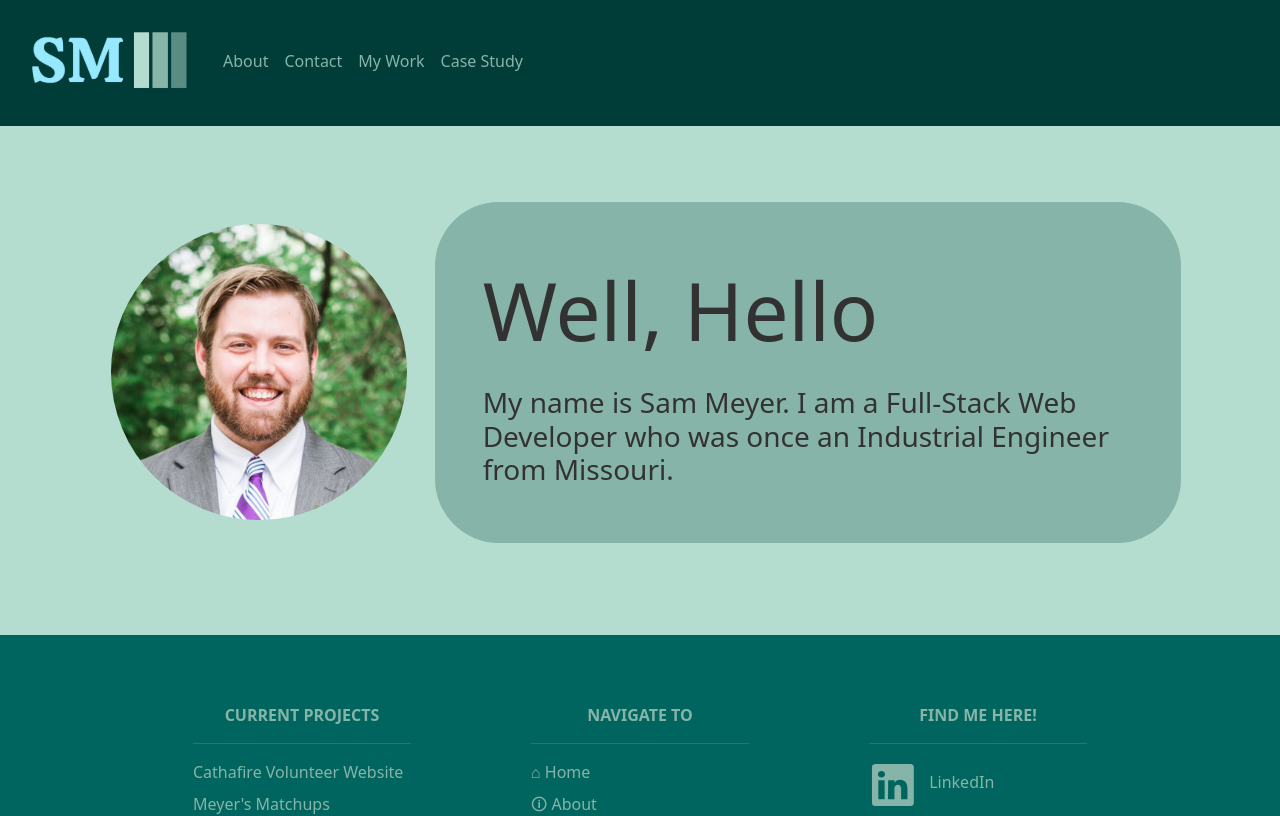
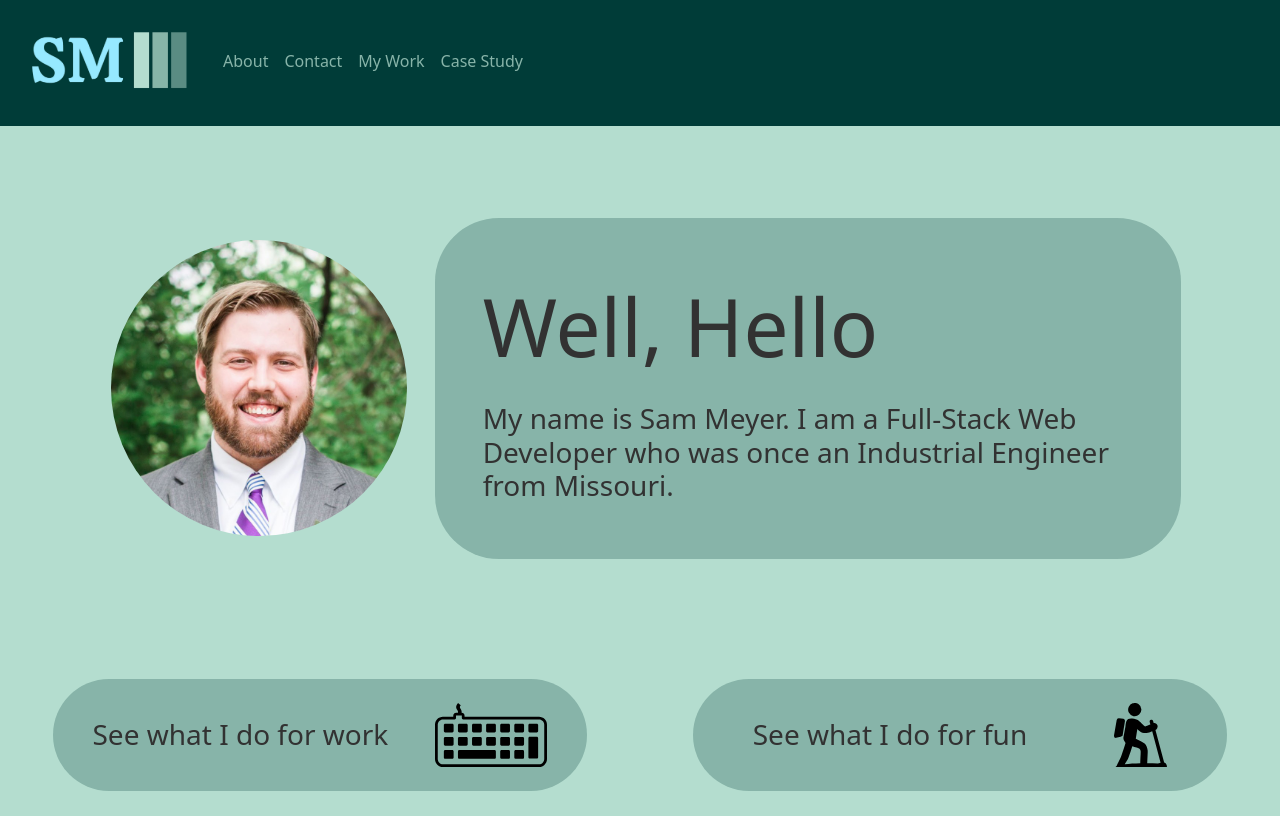
Before and after one commit to s-c-meyer/MyPortfolio, a React (Vite) app: page / in a window 1280 px wide. Shown: the top 816 px of the page. Built offline with nearby package versions, Linux system fonts and the light colour scheme.

Commit message:
Added to index page
Added two buttons that direct to the About section and the Portfolio section, with two new icons.

```diff
--- a/src/components/intro-view/intro-view.jsx
+++ b/src/components/intro-view/intro-view.jsx
@@ -1,12 +1,13 @@
-import { Container, Navbar } from 'react-bootstrap';
+import { Container, Navbar, Nav } from 'react-bootstrap';
 import Row from 'react-bootstrap/Row';
 import Col from 'react-bootstrap/Col';
 import Image from 'react-bootstrap/Image';
+import { Link } from "react-router-dom";
 
 export const IntroView = () => {
   return (
     <>
-    <Container className='d-flex'>
+    <Container className='d-flex mb-4 mt-lg-3'>
       <Row className='justify-content-center mt-5'>
         <Col xs={8} lg={3} className='mb-4 mb-lg-0 align-content-center'>
           <Image alt="A portrait of me, Sam Meyer" src={require('../../img/sam-meyer-portrait.jpg')} roundedCircle fluid />
@@ -17,6 +18,20 @@ export const IntroView = () => {
         </Col>
       </Row>
     </Container>
+
+    <Container className='mt-5'>
+      <Row className='d-flex justify-content-around mt-5'>
+        <Col as={Nav.Link} href="/portfolio" xs={10} lg={5} className='d-flex intro-button align-items-center justify-content-around p-4 mb-5 mb-lg-0'>
+          <h3 className='mb-0 intro-button--link'>See what I do for work</h3>
+          <Image className='intro-icon ms-3' src={require('../../img/keyboard-icon.svg')} />
+        </Col>
+
+        <Col as={Nav.Link} href="/about" xs={10} lg={5} className='d-flex intro-button align-items-center justify-content-around p-4'>
+          <h3 className='mb-0 intro-button--link'>See what I do for fun</h3>
+          <Image className='intro-icon ms-3' src={require('../../img/hike-icon.svg')} />
+        </Col>
+      </Row>
+    </Container>
     </>
   );
 };
--- a/src/index.scss
+++ b/src/index.scss
@@ -78,8 +78,25 @@ $dark-grey-color: rgb(50, 50, 50);
 }
 
 .intro-container {
-  background-color: $primary-color;
-  border-radius: 4rem;
+  background-color: $primary-color !important;
+  border-radius: 4rem !important;
+}
+
+.intro-button--link {
+  color: $dark-grey-color !important;
+  text-shadow: none;
+
+  &:hover {
+    text-shadow: none;
+  }
+}
+
+.intro-button {
+  @extend .intro-container;
+}
+
+.intro-icon {
+  max-height: 4rem;
 }
 
 .contact-email {
@@ -224,5 +241,16 @@ $dark-grey-color: rgb(50, 50, 50);
   text-decoration-color: black;
 }
 
+//if this class is up near the other intro classes the transition does not work, so it must be down here
+.intro-button {
+  @extend .intro-container;
+
+  transition: box-shadow 0.3s ease-in-out !important;
+
+  &:hover {
+    box-shadow: 0px 0px 10px 10px $secondary-color !important;
+  }
+}
+
 
 @import './scss/custom.scss';
```
Also changed, not shown: src/img/hike-icon.svg (added), src/img/keyboard-icon.svg (added), 6 other files (tests, documents, lock files or other folders).
